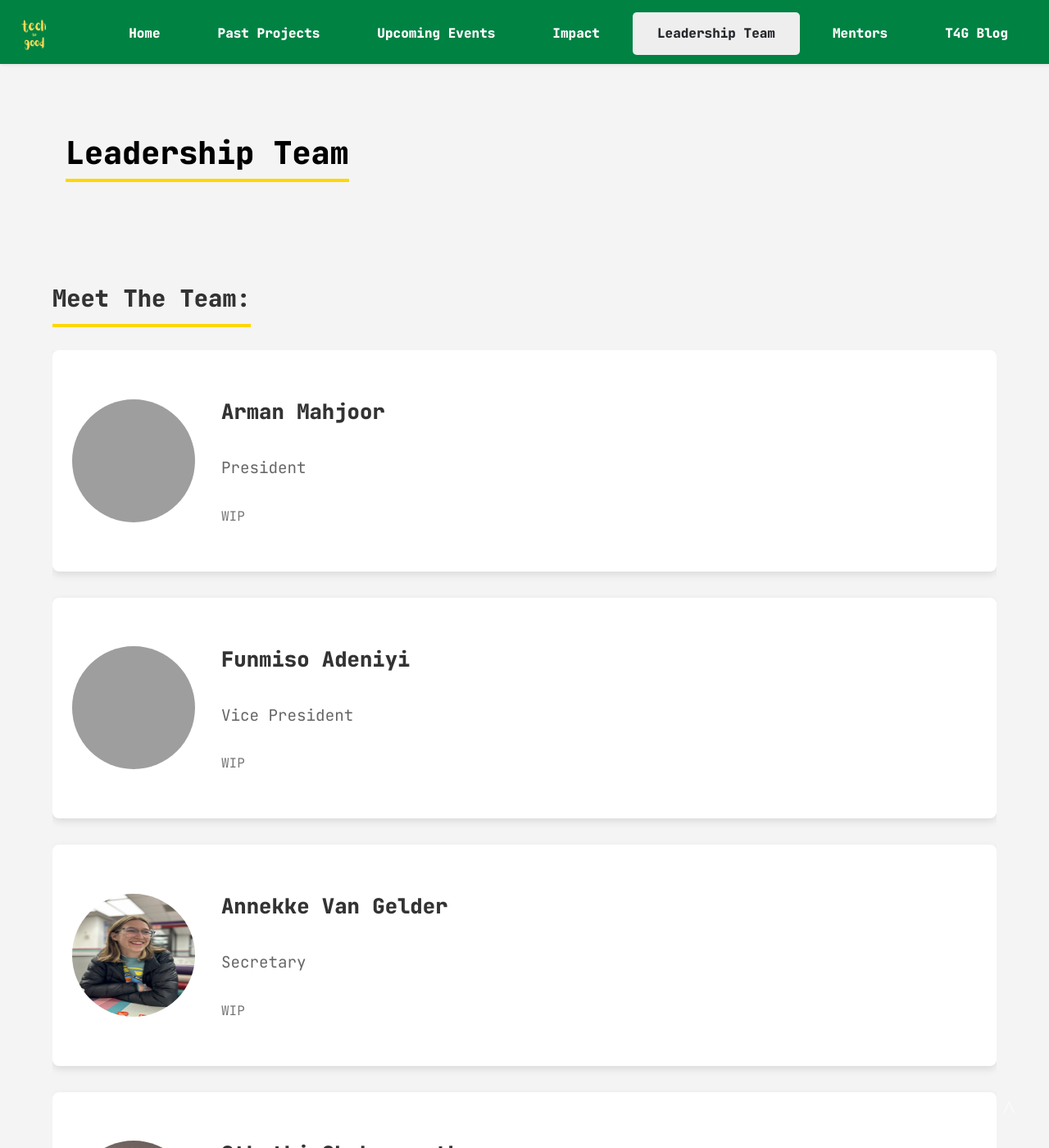
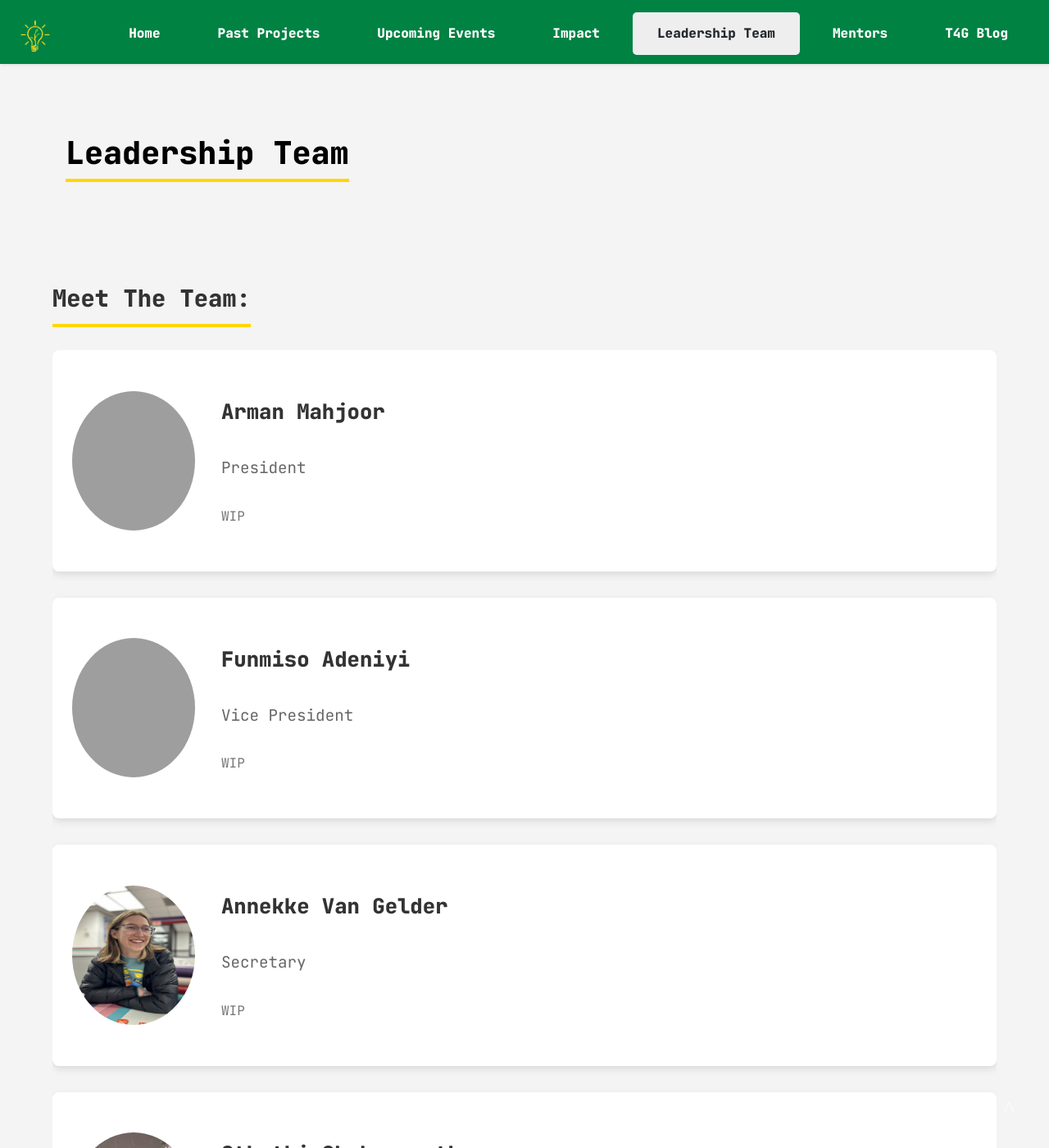
Before and after one commit to J-Souffle/T4GWebsite, a Jekyll site: the page built from pages/leadership-team.md, in a window 1280 px wide and 1400 px high. Shown: the whole window at 82% size. Built offline with Jekyll 4.4.1, drawn with Linux system fonts in a browser that asks for light colours; grey boxes are pictures that could not be loaded.

Commit message:
Updated icons and pictures

```diff
--- a/_includes/footer.html
+++ b/_includes/footer.html
@@ -6,10 +6,10 @@
       <div class="footer-flex-row">
 
         <!-- Google Form Embed Section -->
-        <div class="footer-flex-col">
+        <!-- <div class="footer-flex-col">
           <iframe src="https://docs.google.com/forms/d/e/1FAIpQLSdWDdoEsZzNSoKKt9ZeQTs98TByzhUHoRLozA9Jn25BI8Tj7Q/viewform?embedded=true"
             width="300" height="400" frameborder="0" marginheight="0" marginwidth="0">Loading…</iframe>
-        </div>
+        </div> -->
 
         <!-- Contact Us Section -->
         <!-- <div class="footer-flex-col">
--- a/_includes/hamhead.html
+++ b/_includes/hamhead.html
@@ -35,7 +35,7 @@
     <script defer src="{{site.baseurl}}/assets/js/lbox.js"></script>
     {% endif %}
     <a class="site-logo" href="{{site.baseurl}}/">
-        <img src="../assets/icons/tech_for_good.png" alt class="img-logo" />
+        <img src="../assets/icons/4.png" alt class="img-logo" />
     </a>
 
     <input class="menu-btn" type="checkbox" id="menu-btn" />
--- a/assets/css/leadership-team.css
+++ b/assets/css/leadership-team.css
@@ -35,7 +35,7 @@ main {
 
   .leader img {
     width: 150px;
-    height: 150px;
+    height: 170px;
     border-radius: 50%;
     margin-right: 2rem;
   }
```
Also changed, not shown: assets/icons/3.png (added), assets/icons/4.png (added), assets/icons/favicon.ico (deleted).
